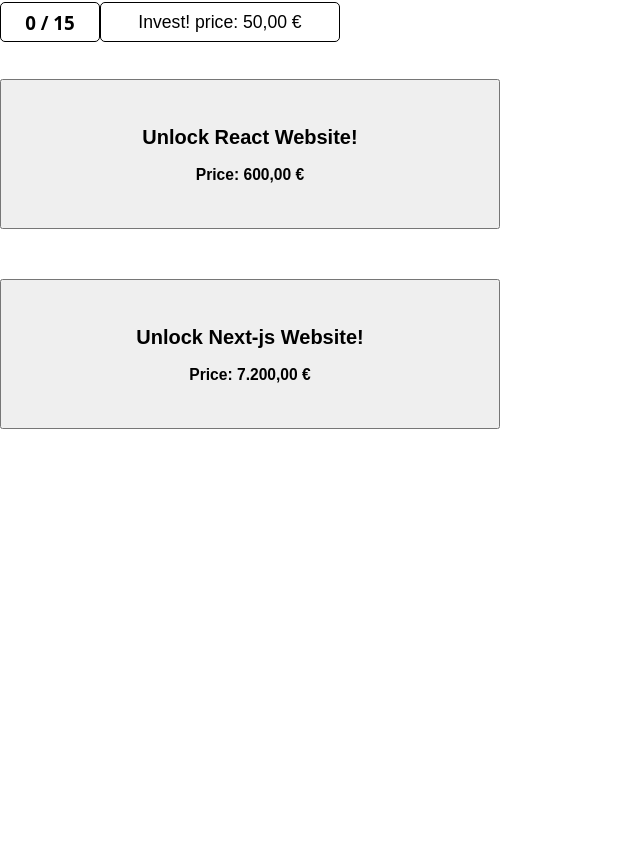
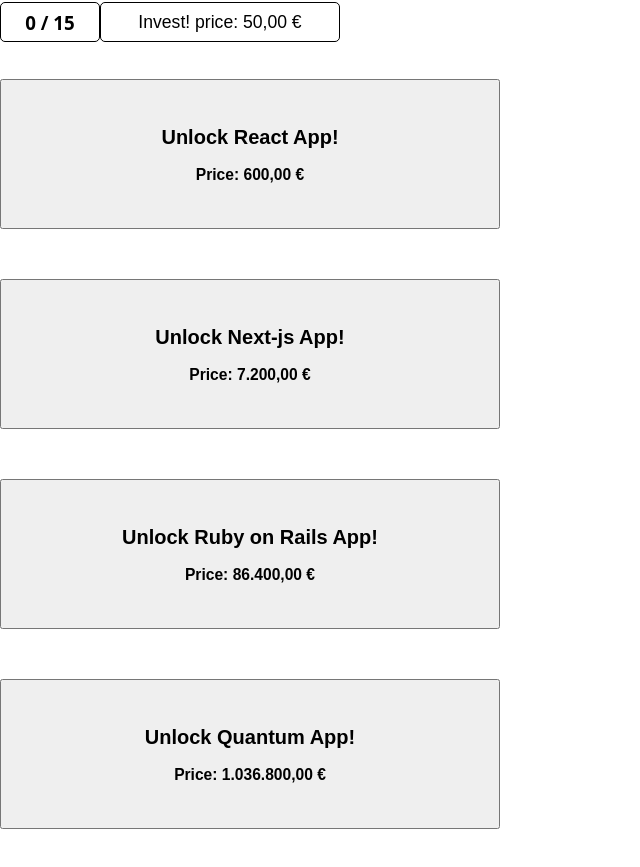
Before and after one commit to Satttoshi/idle-boss, a Next.js app: page / in a window 1280 px wide. Shown: the part 215-1082 px from the top of the page, without its empty margins (0-640 px from the left). Before the commit the page ends 800 px from the top, so only its background shows below. Built offline with nearby package versions, Linux system fonts and the light colour scheme.

Commit message:
add more tiers to store

```diff
--- a/pages/index.js
+++ b/pages/index.js
@@ -8,6 +8,8 @@ export default function HomePage() {
       <Product tierId="tier1" />
       <Product tierId="tier2" />
       <Product tierId="tier3" />
+      <Product tierId="tier4" />
+      <Product tierId="tier5" />
     </div>
   );
 }
--- a/src/zustand/store.js
+++ b/src/zustand/store.js
@@ -24,11 +24,11 @@ const useStore = createStore((set, get) => ({
       unlockPrice: 600,
       isUnlocked: false,
       isActive: false,
-      name: "React Website",
+      name: "React App",
       income: 600,
       incomeBase: 600,
       delay: 3000,
-      investPrice: 200,
+      investPrice: 600,
       investPriceCoefficient: 1.15,
       investCount: 0,
       milestoneIndex: 0,
@@ -38,12 +38,40 @@ const useStore = createStore((set, get) => ({
       unlockPrice: 7200,
       isUnlocked: false,
       isActive: false,
-      name: "Next-js Website",
+      name: "Next-js App",
       income: 5400,
       incomeBase: 5400,
       delay: 6000,
-      investPrice: 500,
+      investPrice: 7200,
       investPriceCoefficient: 1.14,
+      investCount: 0,
+      milestoneIndex: 0,
+    },
+    {
+      id: "tier4",
+      unlockPrice: 86400,
+      isUnlocked: false,
+      isActive: false,
+      name: "Ruby on Rails App",
+      income: 43200,
+      incomeBase: 43200,
+      delay: 12000,
+      investPrice: 86400,
+      investPriceCoefficient: 1.13,
+      investCount: 0,
+      milestoneIndex: 0,
+    },
+    {
+      id: "tier5",
+      unlockPrice: 1036800,
+      isUnlocked: false,
+      isActive: false,
+      name: "Quantum App",
+      income: 518400,
+      incomeBase: 518400,
+      delay: 24000,
+      investPrice: 1036800,
+      investPriceCoefficient: 1.12,
       investCount: 0,
       milestoneIndex: 0,
     },
```
